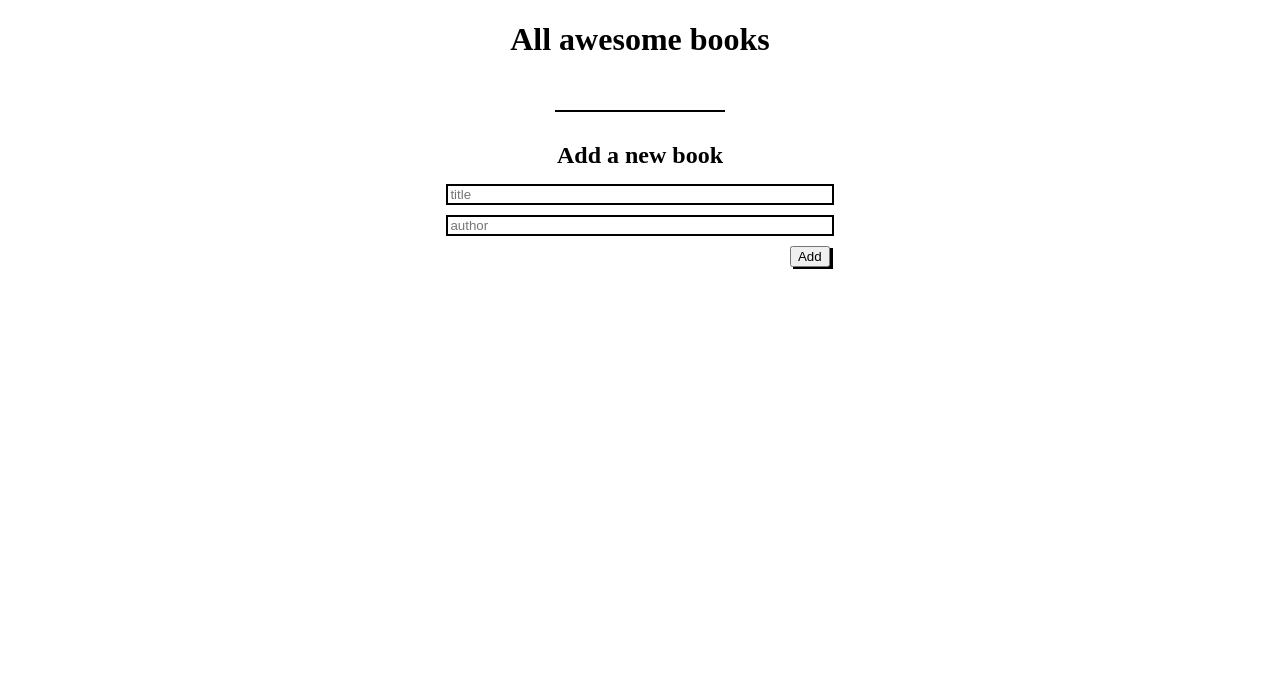
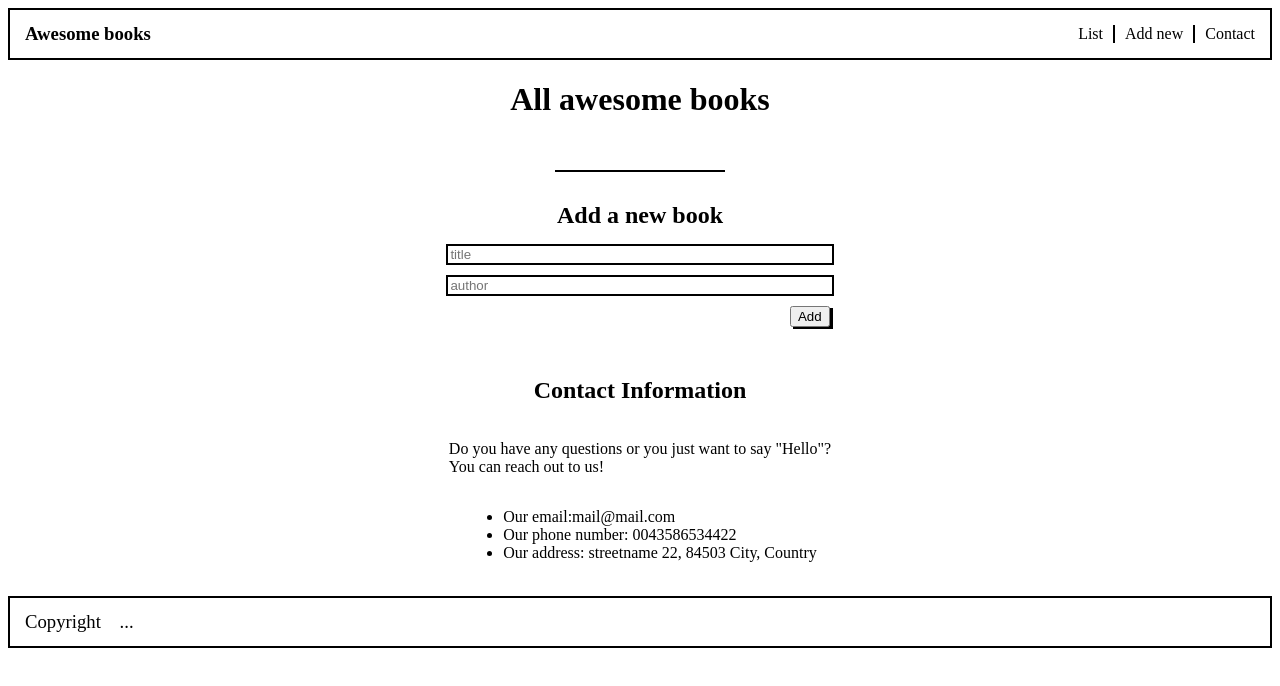
Before and after one commit to Muhammad0602/my-books, a website: page index.html in a window 1280 px wide. Drawn offline with Linux system fonts and the light colour scheme.

Commit message:
Add the navbar, contact and footer sections.

```diff
--- a/books.js
+++ b/books.js
@@ -73,7 +73,9 @@ addBtn.addEventListener('click', () => {
   title.value = '';
   author.value = '';
   const obj = new Books(title1, author1);
-  obj.add(myBooks);
+  if(obj.title.length>0 && obj.author.length>0){
+    obj.add(myBooks);
+  }
 });
 
 window.addEventListener('load', () => {
--- a/index.html
+++ b/index.html
@@ -9,6 +9,18 @@
     <script defer src="books.js"></script>
 </head>
 <body>
+    <header>
+        <nav class="navbar">
+            <h3>Awesome books</h3>
+            <ul>
+                <li>List</li>
+                <li class="line-vertical"></li>
+                <li>Add new</li>
+                <li class="line-vertical"></li>
+                <li>Contact</li>
+            </ul>
+        </nav>
+    </header>
     <h1>All awesome books</h1>
     <table id="my-books">
     </table>
@@ -19,5 +31,17 @@
         <input id="author" type="text" placeholder="author">
         <button id="add">Add</button>
     </div>
+    <section class="contact-form">
+        <h2>Contact Information</h2>
+        <p>Do you have any questions or you just want to say "Hello"? <br>You can reach out to us!</p>
+        <ul>
+            <li>Our email:mail@mail.com</li>
+            <li>Our phone number: 0043586534422</li>
+            <li>Our address: streetname 22, 84503 City, Country</li>
+        </ul>
+    </section>
+    <footer>
+        <h3 class="navbar">Copyright &#160&#160 ...</h3>
+    </footer>
 </body>
 </html>
--- a/styles.css
+++ b/styles.css
@@ -64,3 +64,35 @@ button {
   width: 100%;
   border: 2px solid black;
 }
+
+/* stlyling the navbar */
+
+.navbar {
+    display: flex;
+    justify-content: space-between;
+    align-items: center;
+    border: 2px solid black;
+    padding: 0 15px;
+    height: 6vh;
+}
+
+.navbar ul {
+    display: flex;
+    list-style: none;
+    gap: 10px;
+}
+
+.line-vertical {
+    width: 2px;
+    background: black;
+}
+
+footer h3 {
+    font-weight: 400;
+}
+
+.contact-form {
+    display: flex;
+    flex-direction: column;
+    align-items: center;
+}
```
